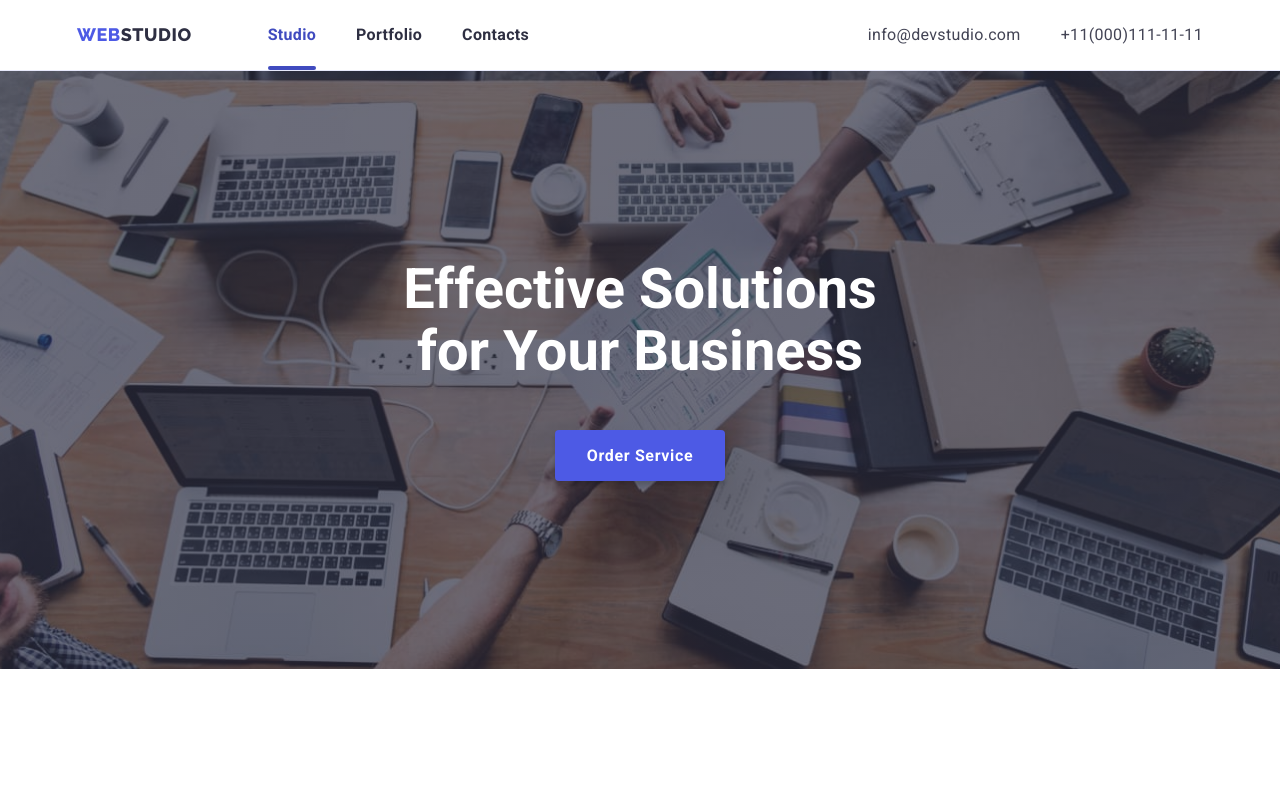
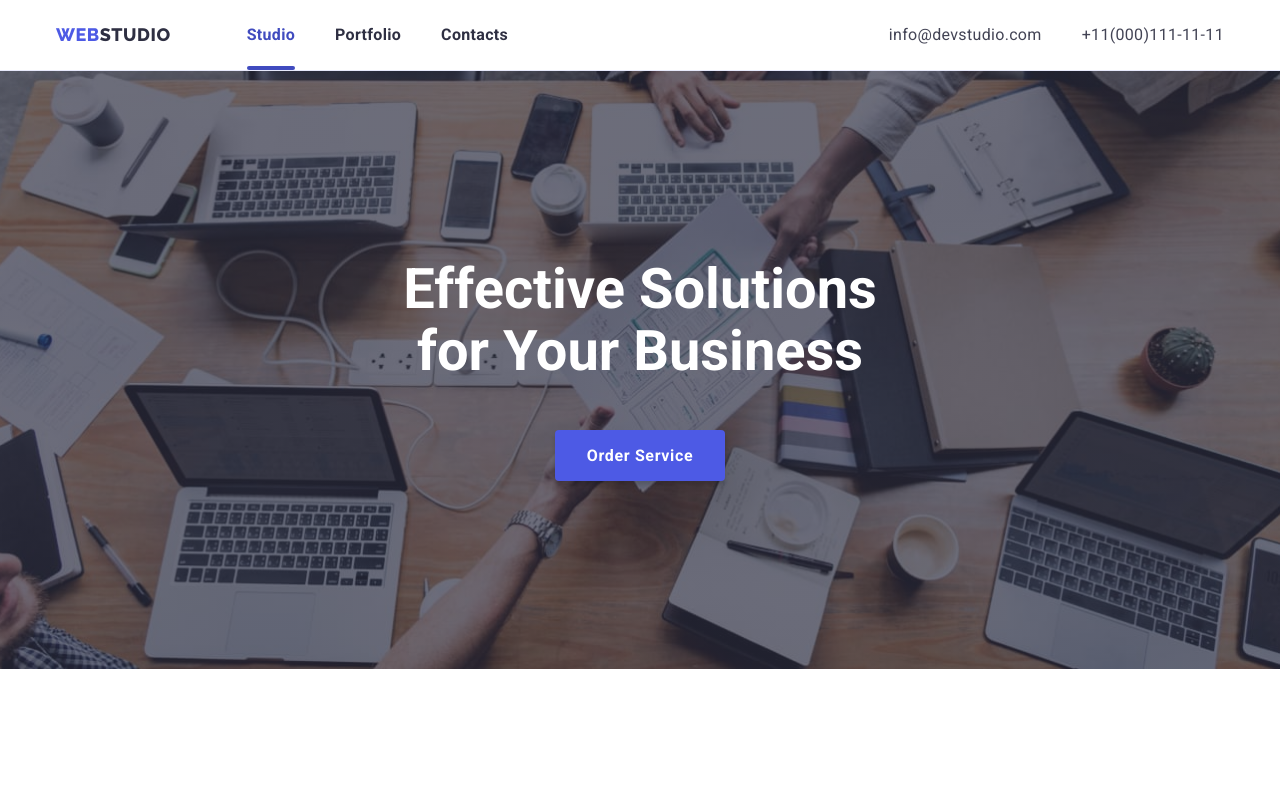
Before and after one commit to Vitalii2594/goit-markup-hw-07, a plain HTML site: page index.html in a window 1280 px wide. Shown: the top 785 px of the page. Drawn offline with nearby package versions, Linux system fonts and the light colour scheme.

Commit message:
Update media.css

```diff
--- a/css/media.css
+++ b/css/media.css
@@ -263,7 +263,7 @@
 /* == DESKTOP == */
 @media screen and (min-width: 1158px) {
   .container {
-    width: 1158px;
+    width: 1200px;
   }
 
   .section {
```
